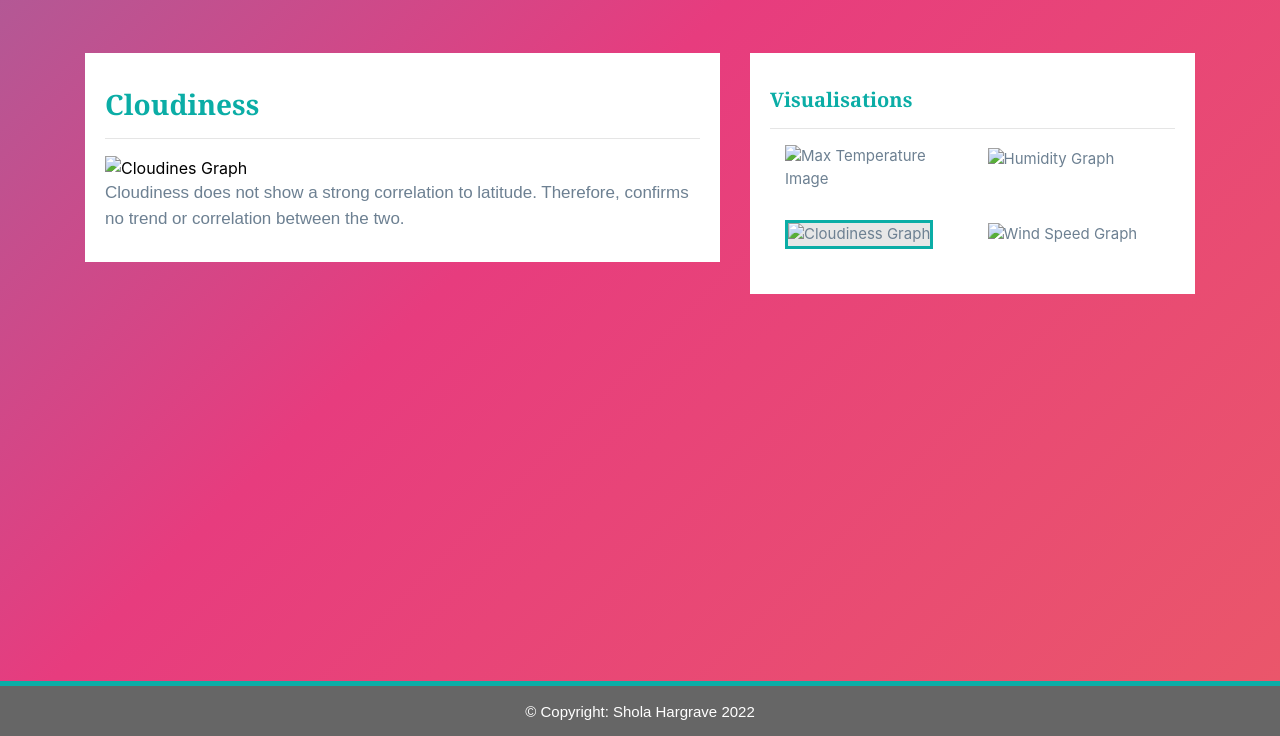
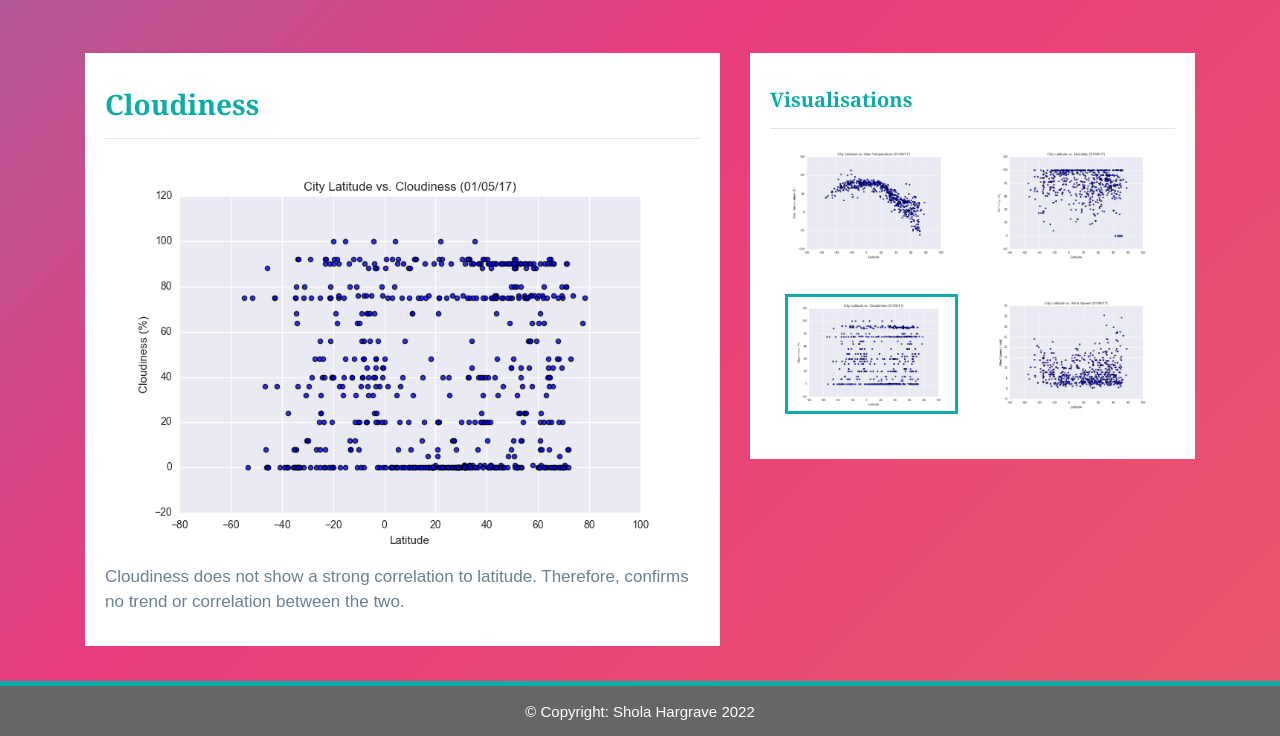
Before and after one commit to shohaha/Web-Design-Challenge, a plain HTML site: page cloudiness.html in a window 1280 px wide. Shown: the part 64-800 px from the top of the page. Drawn offline with nearby package versions, Linux system fonts and the light colour scheme; files that its build step writes are made by us from their sources.

Commit message:
amend image locations

```diff
--- a/cloudiness.html
+++ b/cloudiness.html
@@ -58,7 +58,7 @@
         <div class="box">
           <h3 class="title">Cloudiness</h3>
           <hr>
-          <img src="../images/Fig3.png" alt="Cloudines Graph">
+          <img src="../assets/images/Fig3.png" alt="Cloudines Graph">
           <p>Cloudiness does not show a strong correlation to latitude. Therefore, confirms no trend or correlation between the two.</p>
         </div>
       </div>
@@ -73,12 +73,12 @@
             <div class="row" style="padding-bottom: 30px;">
               <div class="col-6">
                 <a href="max_temperature.html">
-                  <img class="panel" src="../images/Fig1.png" alt="Max Temperature Image">
+                  <img class="panel" src="../assets/images/Fig1.png" alt="Max Temperature Image">
                 </a>
               </div>
               <div class="col-6">
                 <a href="humidity.html">
-                  <img class="panel" src="../images/Fig2.png" alt="Humidity Graph">
+                  <img class="panel" src="../assets/images/Fig2.png" alt="Humidity Graph">
                 </a>
               </div>
             </div>
@@ -86,12 +86,12 @@
             <div class="row" style="padding-bottom: 30px;">
               <div class="col-6">
                 <a href="cloudiness.html">
-                  <img class="panel active" src="../images/Fig3.png" alt="Cloudiness Graph">
+                  <img class="panel active" src="../assets/images/Fig3.png" alt="Cloudiness Graph">
                 </a>
               </div>
               <div class="col-6">
                 <a href="wind_speed.html">
-                  <img class="panel" src="../images/Fig4.png" alt="Wind Speed Graph">
+                  <img class="panel" src="../assets/images/Fig4.png" alt="Wind Speed Graph">
                 </a>
               </div>
 
```
